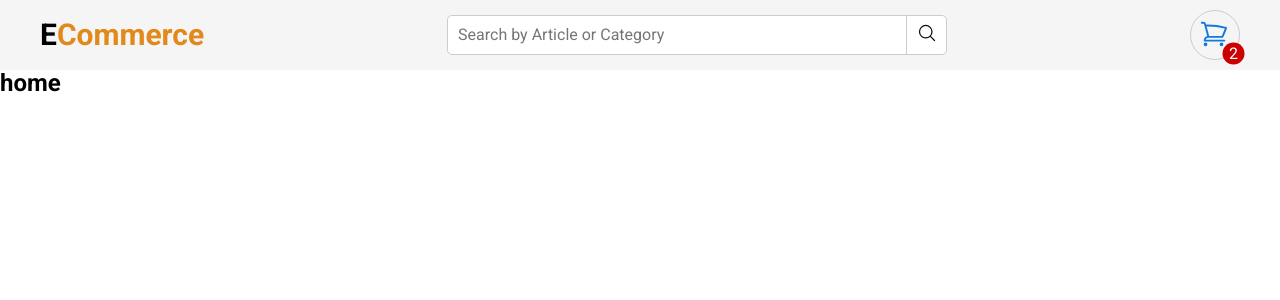
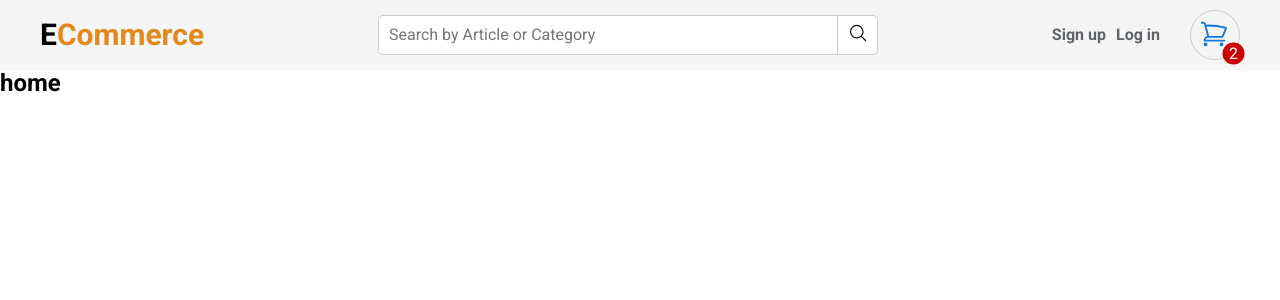
Before and after one commit to ChrisHuila/ecommerce-next-typeScript, a Next.js app: page / in a window 1280 px wide. Shown: the top 300 px of the page. Built offline with nearby package versions, Linux system fonts and the light colour scheme.

Commit message:
auth added

```diff
--- a/app/globals.css
+++ b/app/globals.css
@@ -63,6 +63,7 @@ ul {
 }
 a{
   text-decoration: none;
+  color: #0e0d0d;
 }
 .container{
   max-width: 1200px;
@@ -137,6 +138,11 @@ a{
   width: 20px;
 }
 /* ============Shopping Cart =========== */
+.header-auth_div {
+  display: flex;
+  align-items: center;
+  gap: 3rem;
+}
 .shopCart {
   position: relative;
   border: 1px solid #ccc;
@@ -205,17 +211,13 @@ a{
 }
 .shopCart-menu thead{
   border-bottom: solid 1px #d9dadd ;
-}
-.iconoCarrito-botones{
-  display: grid;
-  row-gap: .2rem;
-
+  padding: 0 1rem;
 }
 .shopCart-menu th {
   padding: 12px 15px;
 }
 .shopCart-menu th:first-child{
-  padding: 12px 15px 12px 0px;
+  padding: 12px 15px 12px 12px;
 }
 
 .shopCart-menu td {
@@ -223,3 +225,17 @@ a{
   border-bottom: solid 1px #d9dadd ;
   padding: 1rem 0;
 }
+
+
+/* ============AUTH========= */
+
+.Auth-container{
+  display: flex;
+  align-items: center;
+  gap: 1rem;
+}
+.Auth-container a {
+  font-family: var(--textFont);
+  color: #5f6368;
+  font-weight: 700;
+}
--- /dev/null
+++ b/components/auth/Auth.tsx
@@ -0,0 +1,22 @@
+import Link from 'next/link';
+
+const Auth = () => {
+    return (
+    <nav>
+        <ul className="Auth-container">
+            <li>
+                <Link href="/">
+                    Sign up
+                </Link>
+            </li>
+            <li>
+                <Link href="/">
+                    Log in
+                </Link>
+            </li>
+        </ul>
+    </nav>
+    );
+}
+
+export default Auth;
--- a/components/layout/Header.tsx
+++ b/components/layout/Header.tsx
@@ -1,4 +1,5 @@
 import ShopCart from "../Shopping-Cart/ShopCart"
+import Auth from "../auth/Auth"
 import SearchForm from "../search/SearchForm"
 import Logo from "./Logo"
 
@@ -12,7 +13,10 @@ const Header = (props: Props) => {
           <div className="container header-layout">
             <Logo />
             <SearchForm />
-            <ShopCart />
+            <div className="header-auth_div">
+              <Auth />
+              <ShopCart />
+            </div>
           </div>
         </header>
     )
```
